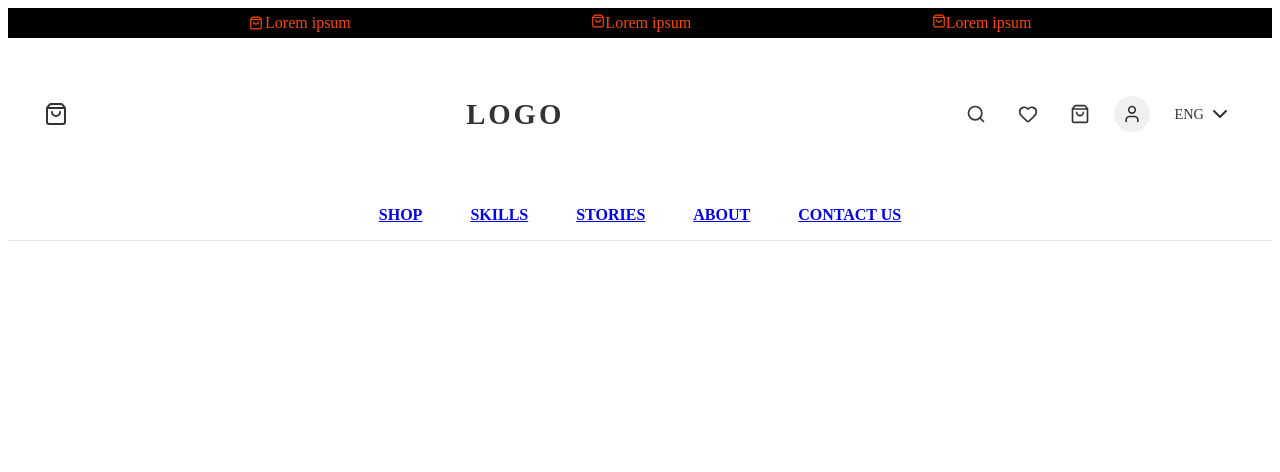
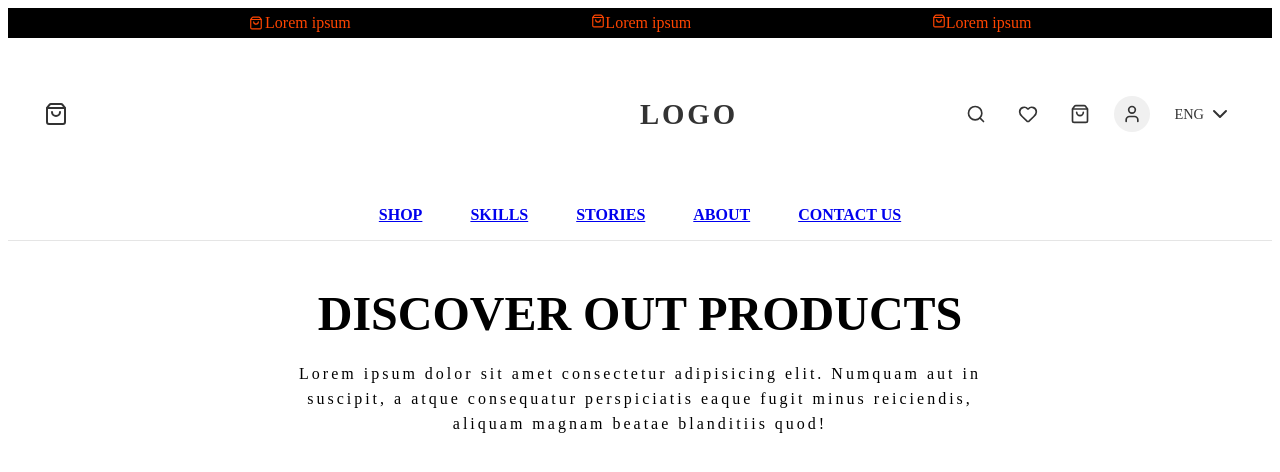
Before and after one commit to vig-tirakapadi18/Appscrip-task-vighnesh-tirakapadi, a Next.js app: page /LandingPage in a window 1280 px wide. Shown: the top 472 px of the page. Built offline with nearby package versions, Linux system fonts and the light colour scheme.

Commit message:
added hero section with title and description

```diff
--- /dev/null
+++ b/src/components/Hero/Hero.module.css
@@ -0,0 +1,33 @@
+.hero-container {
+  display: flex;
+  flex-direction: column;
+  height: 15rem;
+  align-items: center;
+  justify-content: center;
+  padding-inline: 1rem;
+  font-size: 14px;
+  text-align: center;
+  border-bottom: 1px solid lightgray;
+}
+
+.hero-title {
+  text-transform: uppercase;
+  margin-block: 10px;
+}
+
+.hero-description {
+  margin-block: 10px;
+  line-height: 25px;
+}
+
+@media (min-width: 600px) {
+  .hero-title {
+    font-size: 3rem;
+  }
+
+  .hero-description {
+    font-size: 1rem;
+    letter-spacing: 3px;
+    padding-inline: 20%;
+  }
+}
--- /dev/null
+++ b/src/components/Hero/Hero.tsx
@@ -0,0 +1,17 @@
+import React from "react";
+import styles from "./Hero.module.css";
+
+const Hero = () => {
+  return (
+    <section className={styles["hero-container"]}>
+      <h1 className={styles["hero-title"]}>Discover out products</h1>
+      <span className={styles["hero-description"]}>
+        Lorem ipsum dolor sit amet consectetur adipisicing elit. Numquam aut in
+        suscipit, a atque consequatur perspiciatis eaque fugit minus reiciendis,
+        aliquam magnam beatae blanditiis quod!
+      </span>
+    </section>
+  );
+};
+
+export default Hero;
--- a/src/components/Navbar/Navbar.module.css
+++ b/src/components/Navbar/Navbar.module.css
@@ -41,6 +41,7 @@
   font-weight: bold;
   font-size: 1.5rem;
   color: #333;
+  position: relative;
 }
 
 .logo-icon {
@@ -55,6 +56,9 @@
   font-size: 1.8rem;
   font-weight: 700;
   letter-spacing: 0.1em;
+  position: absolute;
+  left: 50%;
+  right: 50%;
 }
 
 .desktop-nav {
@@ -227,5 +231,6 @@
 
   .logo-text {
     font-size: 1.3rem;
+    left: 40%;
   }
 }
--- a/src/lib/navbar.ts
+++ b/src/lib/navbar.ts
@@ -10,17 +10,17 @@ export const navItems = [
     href: "/skills",
   },
   {
-    id: 1,
+    id: 3,
     label: "Stories",
     href: "/stories",
   },
   {
-    id: 1,
+    id: 4,
     label: "About",
     href: "/about",
   },
   {
-    id: 1,
+    id: 5,
     label: "Contact Us",
     href: "/contact-us",
   },
--- a/src/pages/LandingPage.tsx
+++ b/src/pages/LandingPage.tsx
@@ -1,3 +1,4 @@
+import Hero from "@/components/Hero/Hero";
 import Navbar from "@/components/Navbar/Navbar";
 import OfferRibbon from "@/components/OfferRibbon/OfferRibbon";
 import React from "react";
@@ -7,6 +8,7 @@ const LandingPage = () => {
     <div>
       <OfferRibbon />
       <Navbar />
+      <Hero />
     </div>
   );
 };
```
